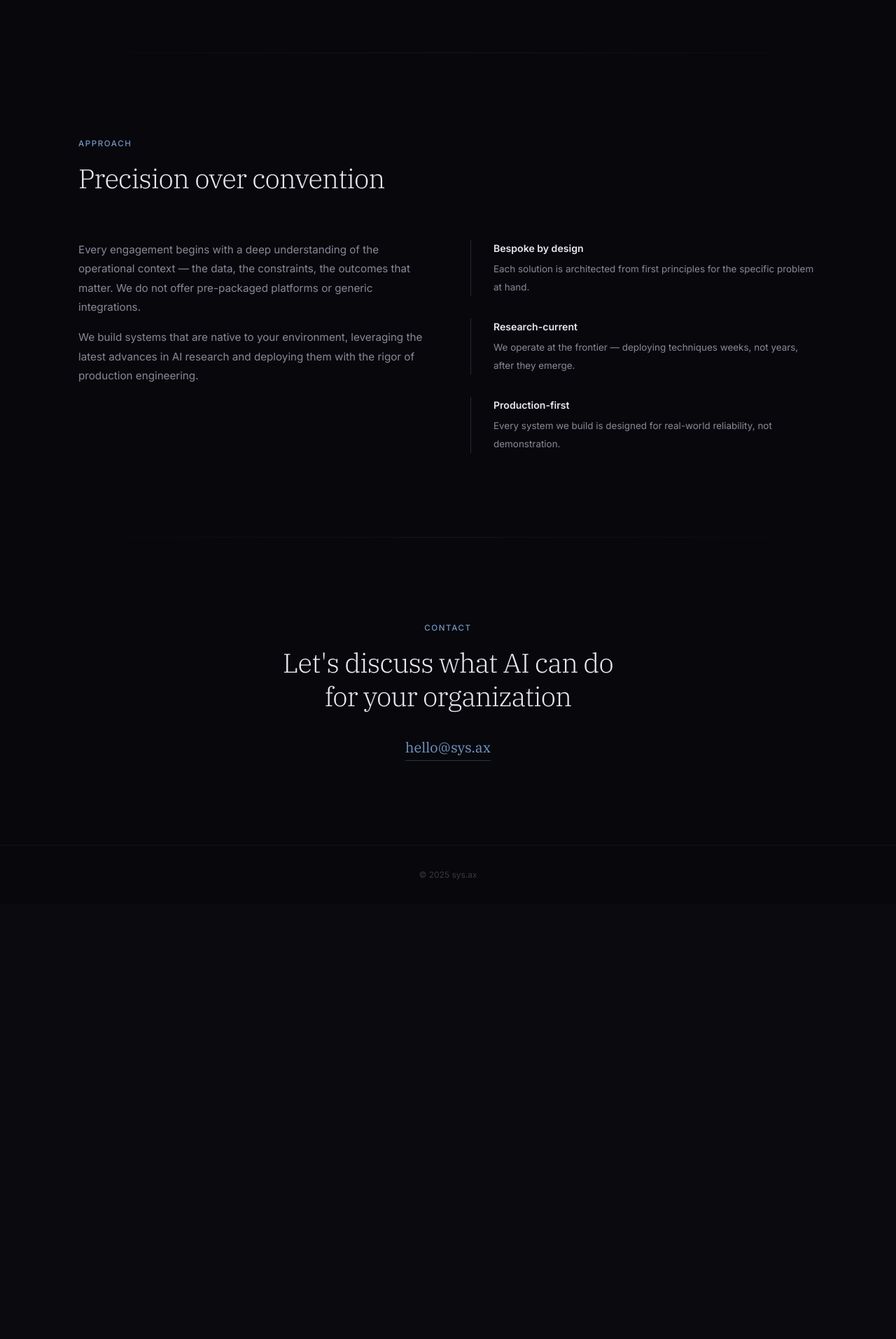
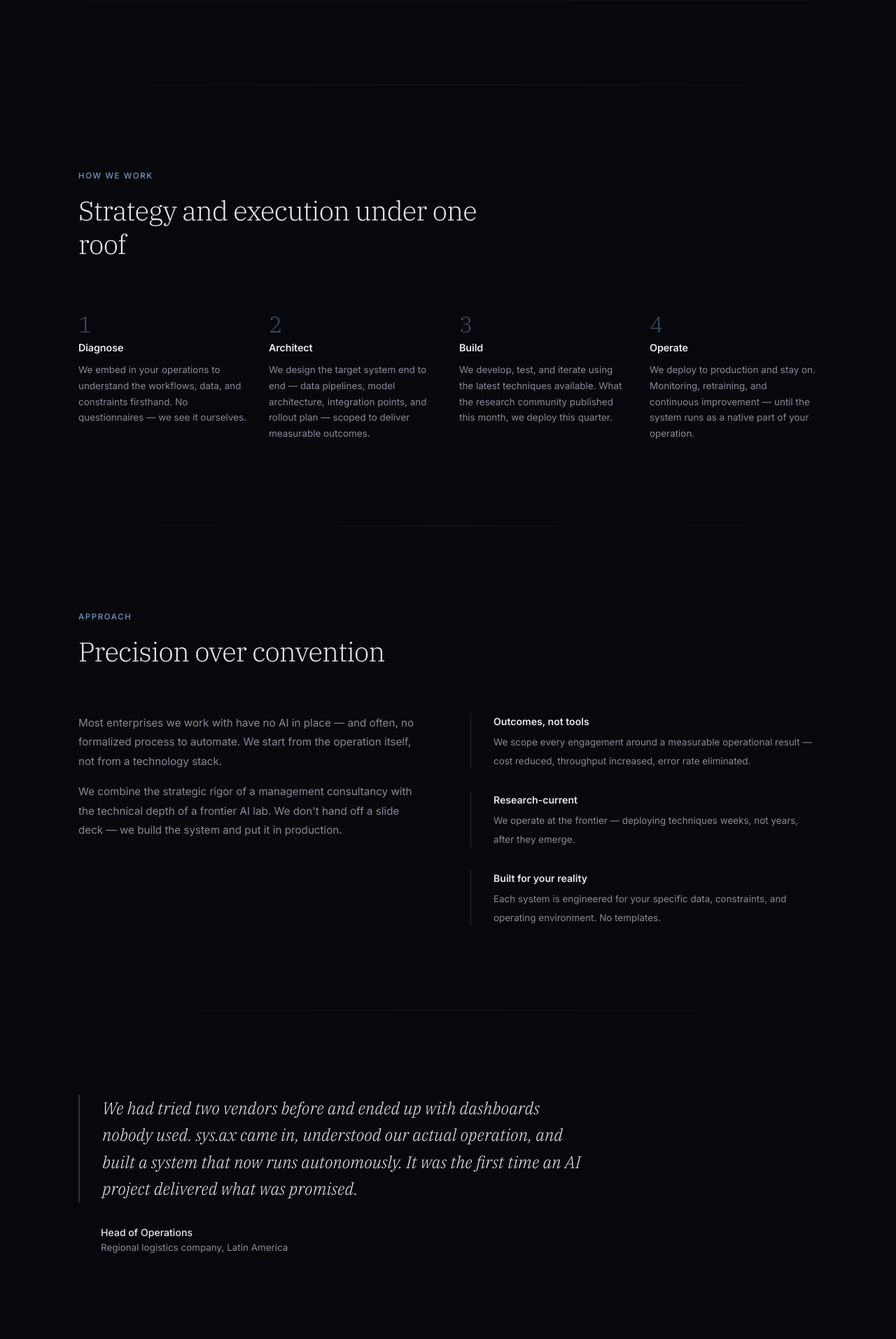
Before and after one commit to alejandroyu2/sys.ax, a FastAPI app: page / in a window 1280 px wide. Shown: the part 1634-3547 px from the top of the page at 70% size. Before the commit the page ends 2891 px from the top, so only its background shows below. Run offline with FastAPI, Linux system fonts and the light colour scheme.

Commit message:
Expand landing page: enterprise positioning, process section, security, logos
- Rewrite hero/capabilities for logistics/manufacturing/enterprise audience
- Add "How We Work" 4-step process section (Diagnose → Architect → Build → Operate)
- Add AI Security & Hardening as 5th capability
- Add anonymous testimonial section
- Add OG meta tags for LinkedIn/Twitter sharing
- Add favicon, square logo, and wordmark SVGs
- Serve static files via FastAPI

Co-Authored-By: Claude Opus 4.6 <noreply@anthropic.com>

```diff
--- a/main.py
+++ b/main.py
@@ -1,9 +1,11 @@
 from fastapi import FastAPI, Request
 from fastapi.responses import HTMLResponse
+from fastapi.staticfiles import StaticFiles
 from fastapi.templating import Jinja2Templates
 from pathlib import Path
 
 app = FastAPI()
+app.mount("/static", StaticFiles(directory=str(Path(__file__).parent / "static")), name="static")
 templates = Jinja2Templates(directory=str(Path(__file__).parent / "templates"))
 
 
--- a/templates/index.html
+++ b/templates/index.html
@@ -4,7 +4,23 @@
 <meta charset="UTF-8">
 <meta name="viewport" content="width=device-width, initial-scale=1.0">
 <title>sys.ax — Applied AI</title>
-<meta name="description" content="sys.ax architects and deploys bespoke AI systems engineered to the distinct requirements of each engagement.">
+<meta name="description" content="sys.ax architects and deploys bespoke AI systems for logistics, manufacturing, and operations — from strategy through production deployment.">
+<link rel="icon" type="image/svg+xml" href="/static/favicon.svg">
+
+<!-- OG / LinkedIn -->
+<meta property="og:type" content="website">
+<meta property="og:title" content="sys.ax — Applied AI">
+<meta property="og:description" content="We architect and deploy bespoke AI systems engineered to the specifics of your operation — from strategy through production.">
+<meta property="og:url" content="https://sys.ax">
+<meta property="og:image" content="https://sys.ax/static/logo-square.svg">
+<meta property="og:site_name" content="sys.ax">
+
+<!-- Twitter -->
+<meta name="twitter:card" content="summary">
+<meta name="twitter:title" content="sys.ax — Applied AI">
+<meta name="twitter:description" content="We architect and deploy bespoke AI systems engineered to the specifics of your operation.">
+<meta name="twitter:image" content="https://sys.ax/static/logo-square.svg">
+
 <link rel="preconnect" href="https://fonts.googleapis.com">
 <link rel="preconnect" href="https://fonts.gstatic.com" crossorigin>
 <link href="https://fonts.googleapis.com/css2?family=IBM+Plex+Serif:ital,wght@0,300;0,400;0,500;1,300;1,400&family=Inter:wght@300;400;500;600&display=swap" rel="stylesheet">
@@ -206,6 +222,45 @@ section{
   line-height:1.7;
 }
 
+/* ── PROCESS ── */
+.process-steps{
+  display:grid;
+  grid-template-columns:repeat(4,1fr);
+  gap:var(--space-md);
+  margin-top:var(--space-lg);
+  counter-reset:step;
+}
+.process-step{
+  position:relative;
+  padding-top:48px;
+}
+.process-step::before{
+  content:counter(step);
+  counter-increment:step;
+  position:absolute;
+  top:0;left:0;
+  font-family:var(--serif);
+  font-size:2rem;
+  font-weight:300;
+  color:var(--accent);
+  opacity:.5;
+}
+.process-step h3{
+  font-family:var(--sans);
+  font-weight:600;
+  font-size:.9rem;
+  margin-bottom:var(--space-xs);
+  letter-spacing:-.01em;
+}
+.process-step p{
+  font-size:.84rem;
+  color:var(--text-muted);
+  line-height:1.7;
+}
+.process-connector{
+  display:none; /* hidden on mobile, shown via pseudo-elements on desktop */
+}
+
 /* ── APPROACH ── */
 .approach-grid{
   display:grid;
@@ -237,6 +292,40 @@ section{
   font-size:.84rem;
   color:var(--text-muted);
   line-height:1.7;
+}
+
+/* ── TESTIMONIAL ── */
+.testimonial-section{
+  padding:var(--space-xl) var(--space-md);
+  max-width:var(--max-w);
+  margin:0 auto;
+}
+.testimonial-inner{
+  max-width:720px;
+}
+.testimonial-quote{
+  font-family:var(--serif);
+  font-weight:300;
+  font-style:italic;
+  font-size:clamp(1.15rem,2.2vw,1.5rem);
+  line-height:1.6;
+  color:var(--text);
+  position:relative;
+  padding-left:var(--space-md);
+  border-left:2px solid rgba(114,151,197,.3);
+}
+.testimonial-attr{
+  margin-top:var(--space-md);
+  padding-left:var(--space-md);
+  font-size:.84rem;
+  color:var(--text-muted);
+  line-height:1.6;
+}
+.testimonial-attr strong{
+  display:block;
+  color:var(--text);
+  font-weight:500;
+  font-size:.88rem;
 }
 
 /* ── CONTACT ── */
@@ -275,7 +364,11 @@ footer{
   .nav-links{display:none}
   .approach-grid{grid-template-columns:1fr;gap:var(--space-md)}
   .cap-grid{grid-template-columns:1fr}
+  .process-steps{grid-template-columns:1fr 1fr;gap:var(--space-md) var(--space-lg)}
   .hero{padding-top:100px}
+}
+@media(max-width:480px){
+  .process-steps{grid-template-columns:1fr}
 }
 </style>
 </head>
@@ -285,6 +378,7 @@ footer{
   <div class="nav-logo">sys<span>.</span>ax</div>
   <div class="nav-links">
     <a href="#capabilities">Capabilities</a>
+    <a href="#process">How we work</a>
     <a href="#approach">Approach</a>
     <a href="#contact">Contact</a>
   </div>
@@ -293,10 +387,11 @@ footer{
 <!-- ── HERO ── -->
 <section class="hero">
   <div class="hero-eyebrow">Applied Artificial Intelligence</div>
-  <h1>We architect AI systems <em>engineered</em> to the specifics of your operation</h1>
+  <h1>We turn manual operations into <em>intelligent</em> systems</h1>
   <p class="hero-sub">
-    sys.ax designs and deploys bespoke AI infrastructure — purpose-built solutions
-    that integrate at the core of your business, not at its periphery.
+    sys.ax partners with logistics, manufacturing, and operations-heavy enterprises
+    to design and deploy AI that eliminates manual processes — end to end, from
+    strategy through production — with security built in from day one.
   </p>
   <div class="hero-cta">
     <a href="#contact" class="btn btn-primary">Start a conversation</a>
@@ -313,23 +408,54 @@ footer{
   <div class="cap-grid">
     <div class="cap-card">
       <div class="cap-num">01</div>
-      <h3>Custom Model Development</h3>
-      <p>Fine-tuned and purpose-built models trained on your proprietary data, optimized for your specific domain and performance requirements.</p>
+      <h3>Process Intelligence</h3>
+      <p>We map your operational workflows, identify where manual effort compounds cost, and design AI systems that replace repetition with automation — at the process level, not the tool level.</p>
     </div>
     <div class="cap-card">
       <div class="cap-num">02</div>
-      <h3>Intelligent Process Automation</h3>
-      <p>Autonomous AI agents and workflows that replace manual processes with systems that learn, adapt, and scale with your operations.</p>
+      <h3>Custom Model Development</h3>
+      <p>Purpose-built models trained on your proprietary data — demand forecasting, route optimization, quality inspection, document processing — tuned to your domain and constraints.</p>
     </div>
     <div class="cap-card">
       <div class="cap-num">03</div>
-      <h3>Infrastructure &amp; MLOps</h3>
-      <p>Production-grade AI infrastructure — model serving, monitoring, and continuous retraining pipelines engineered for reliability at scale.</p>
+      <h3>Autonomous Workflows</h3>
+      <p>AI agents that handle end-to-end operational tasks — from intake through execution — replacing manual handoffs with systems that learn, adapt, and scale with your volume.</p>
     </div>
     <div class="cap-card">
       <div class="cap-num">04</div>
-      <h3>AI Strategy &amp; Architecture</h3>
-      <p>Technical due diligence, systems design, and implementation roadmaps grounded in what is achievable today — not what is theoretical.</p>
+      <h3>Infrastructure &amp; MLOps</h3>
+      <p>Production-grade deployment, monitoring, and continuous retraining pipelines. We build systems that run reliably in your environment — not demos that break on day two.</p>
+    </div>
+    <div class="cap-card">
+      <div class="cap-num">05</div>
+      <h3>AI Security &amp; Hardening</h3>
+      <p>Adversarial testing, prompt injection defense, model access controls, and data governance — ensuring your AI systems are secure by design, not as an afterthought.</p>
+    </div>
+  </div>
+</section>
+
+<div class="divider"></div>
+
+<!-- ── HOW WE WORK ── -->
+<section id="process">
+  <div class="section-label">How we work</div>
+  <h2 class="section-heading">Strategy and execution under one roof</h2>
+  <div class="process-steps">
+    <div class="process-step">
+      <h3>Diagnose</h3>
+      <p>We embed in your operations to understand the workflows, data, and constraints firsthand. No questionnaires — we see it ourselves.</p>
+    </div>
+    <div class="process-step">
+      <h3>Architect</h3>
+      <p>We design the target system end to end — data pipelines, model architecture, integration points, and rollout plan — scoped to deliver measurable outcomes.</p>
+    </div>
+    <div class="process-step">
+      <h3>Build</h3>
+      <p>We develop, test, and iterate using the latest techniques available. What the research community published this month, we deploy this quarter.</p>
+    </div>
+    <div class="process-step">
+      <h3>Operate</h3>
+      <p>We deploy to production and stay on. Monitoring, retraining, and continuous improvement — until the system runs as a native part of your operation.</p>
     </div>
   </div>
 </section>
@@ -343,29 +469,45 @@ footer{
   <div class="approach-grid">
     <div class="approach-text">
       <p>
-        Every engagement begins with a deep understanding of the operational context — the data,
-        the constraints, the outcomes that matter. We do not offer pre-packaged platforms or
-        generic integrations.
+        Most enterprises we work with have no AI in place — and often, no formalized process to automate.
+        We start from the operation itself, not from a technology stack.
       </p>
       <p>
-        We build systems that are native to your environment, leveraging the latest advances in
-        AI research and deploying them with the rigor of production engineering.
+        We combine the strategic rigor of a management consultancy with the technical depth
+        of a frontier AI lab. We don't hand off a slide deck — we build the system and put it in production.
       </p>
     </div>
     <ul class="approach-principles">
       <li>
-        <strong>Bespoke by design</strong>
-        <span>Each solution is architected from first principles for the specific problem at hand.</span>
+        <strong>Outcomes, not tools</strong>
+        <span>We scope every engagement around a measurable operational result — cost reduced, throughput increased, error rate eliminated.</span>
       </li>
       <li>
         <strong>Research-current</strong>
         <span>We operate at the frontier — deploying techniques weeks, not years, after they emerge.</span>
       </li>
       <li>
-        <strong>Production-first</strong>
-        <span>Every system we build is designed for real-world reliability, not demonstration.</span>
+        <strong>Built for your reality</strong>
+        <span>Each system is engineered for your specific data, constraints, and operating environment. No templates.</span>
       </li>
     </ul>
+  </div>
+</section>
+
+<div class="divider"></div>
+
+<!-- ── TESTIMONIAL ── -->
+<section class="testimonial-section">
+  <div class="testimonial-inner">
+    <blockquote class="testimonial-quote">
+      We had tried two vendors before and ended up with dashboards nobody used.
+      sys.ax came in, understood our actual operation, and built a system that now
+      runs autonomously. It was the first time an AI project delivered what was promised.
+    </blockquote>
+    <div class="testimonial-attr">
+      <strong>Head of Operations</strong>
+      Regional logistics company, Latin America
+    </div>
   </div>
 </section>
 
@@ -374,7 +516,7 @@ footer{
 <!-- ── CONTACT ── -->
 <section id="contact" class="contact-section">
   <div class="section-label">Contact</div>
-  <h2 class="section-heading">Let's discuss what AI can do for your organization</h2>
+  <h2 class="section-heading">Let's discuss what AI can do for your operation</h2>
   <a href="mailto:hello@sys.ax" class="contact-email">hello@sys.ax</a>
 </section>
 
```
Also changed, not shown: static/favicon.svg (added), static/logo-square.svg (added), static/logo-wordmark.svg (added).
